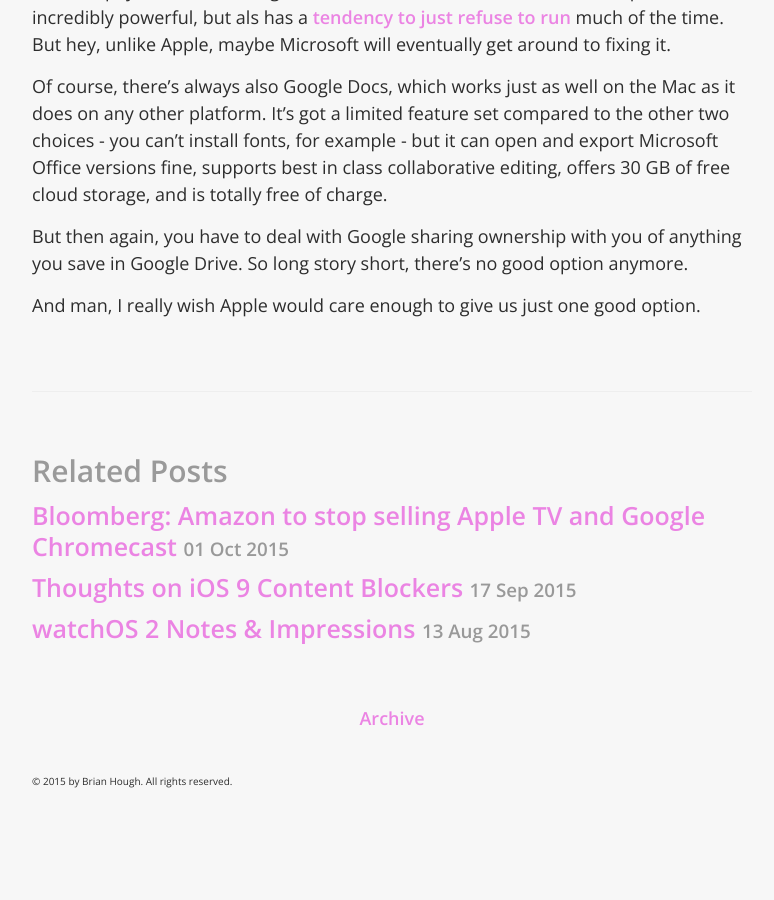
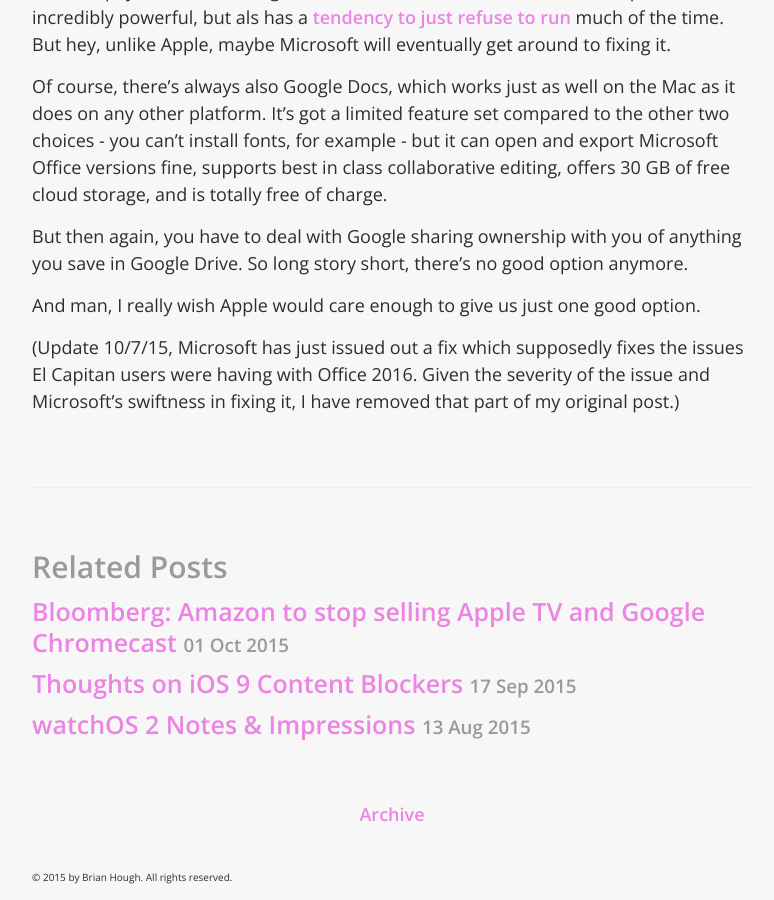
Before and after one commit to derfbwh/derfbwh.github.io, a Jekyll site: the page built from _posts/2015-10-06-apple-productivity-apps.md, in a window 1280 px wide and 900 px high, scrolled down 1304 px. Shown: the whole window, without its empty margins (248-1022 px from the left). Built offline with Jekyll 4.4.1, drawn with Linux system fonts in a browser that asks for light colours; Markdown is read by kramdown in place of the engine named in the settings; before the commit the page ends 2108 px from its top, so only the background shows below that.

Commit message:
Created :_posts/2015-10-06-apple-productivity-apps.md

```diff
--- a/_posts/2015-10-06-apple-productivity-apps.md
+++ b/_posts/2015-10-06-apple-productivity-apps.md
@@ -22,3 +22,5 @@
 But then again, you have to deal with Google sharing ownership with you of anything you save in Google Drive. So long story short, there's no good option anymore.
 
 And man, I really wish Apple would care enough to give us just one good option.
+
+(Update 10/7/15, Microsoft has just issued out a fix which supposedly fixes the issues El Capitan users were having with Office 2016. Given the severity of the issue and Microsoft's swiftness in fixing it, I have removed that part of my original post.)
```
